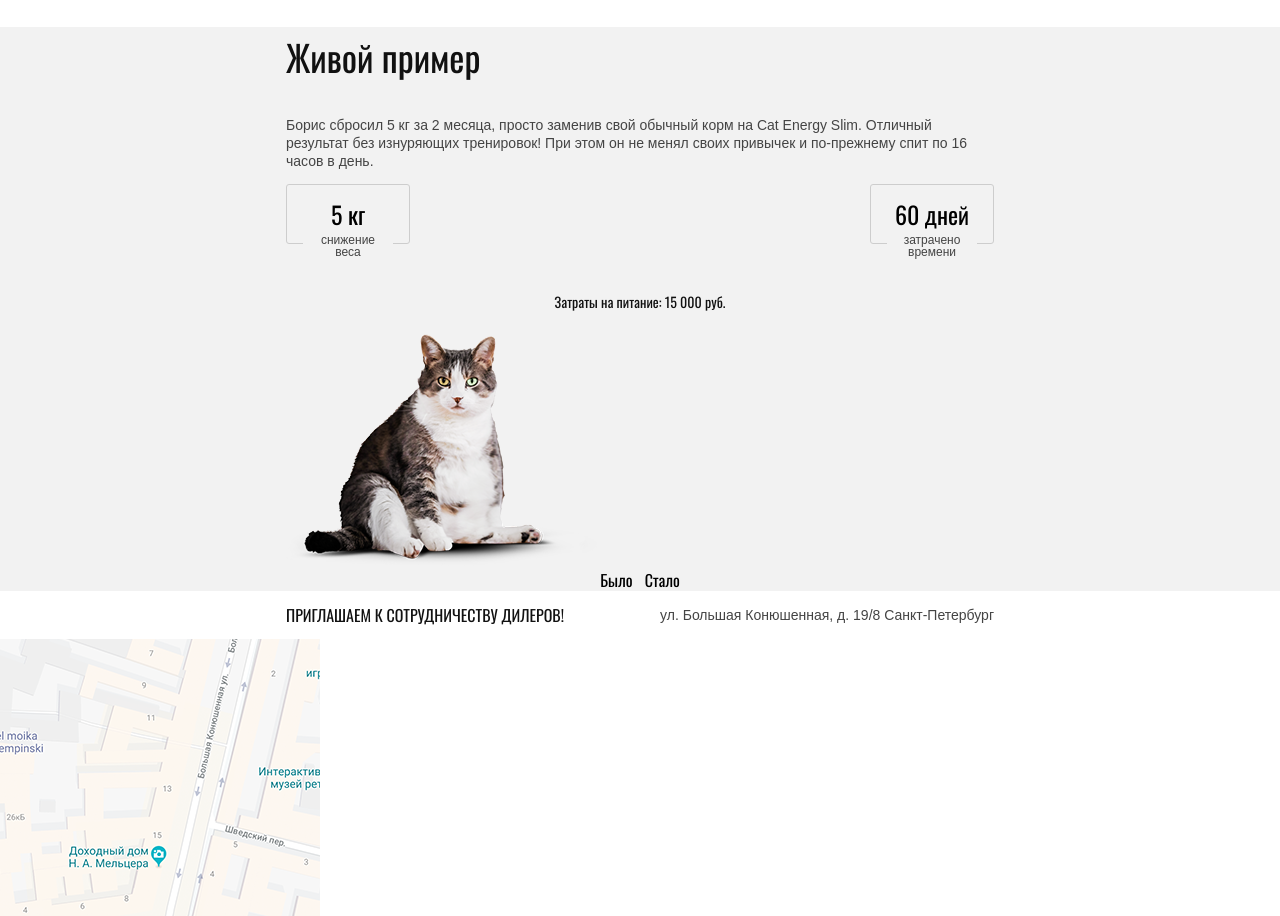
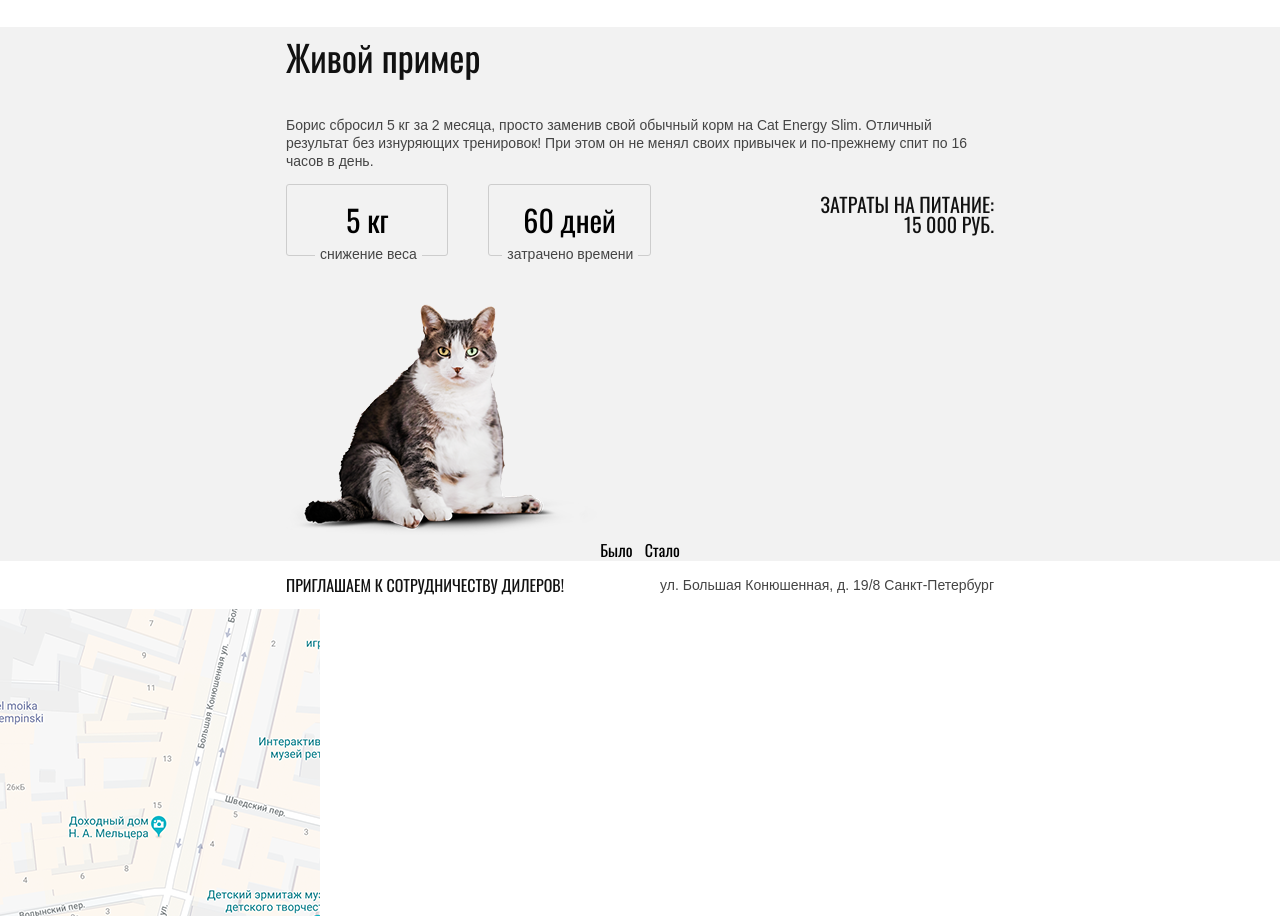
Before and after one commit to SectorPriz/989843-cat-energy-18, a plain HTML site: page source/index.html in a window 1280 px wide. Shown: the part 2490-3406 px from the top of the page. Drawn offline with nearby package versions, Linux system fonts and the light colour scheme; files that its build step writes are made by us from their sources.

Commit message:
Начал адаптив блока exemple

```diff
--- a/source/index.html
+++ b/source/index.html
@@ -14,7 +14,8 @@
         <picture>
           <source media="(min-width: 1440px)" srcset="img/logo-desktop.svg">
           <source media="(min-width: 768px)" srcset="img/logo-tablet.svg">
-          <img class="main-nav__logo-img" src="img/logo-mobile.svg" width="191" height="39" alt="Питание для котов Cat Energy">
+          <img class="main-nav__logo-img" src="img/logo-mobile.svg" width="191" height="39"
+            alt="Питание для котов Cat Energy">
         </picture>
         <a class="main-nav__logo-link">
         </a>
@@ -48,9 +49,11 @@
         </div>
         <div class="hero__wrapper-img">
           <picture>
-            <source media="(min-width: 1440px)" srcset="img/index-can-desktop@1x.png 1x, img/index-can-desktop@2x.png 2x">
+            <source media="(min-width: 1440px)"
+              srcset="img/index-can-desktop@1x.png 1x, img/index-can-desktop@2x.png 2x">
             <source media="(min-width: 768px)" srcset="img/index-can-tablet@1x.jpg 1x, img/index-can-tablet@2x.jpg 2x">
-            <img class="hero__img" src="img/index-can-mobile@1x.png" srcset="img/index-can-mobile@2x.png 2x" alt="Питание Cat Energy Pro со вкусом курицы">
+            <img class="hero__img" src="img/index-can-mobile@1x.png" srcset="img/index-can-mobile@2x.png 2x"
+              alt="Питание Cat Energy Pro со вкусом курицы">
           </picture>
         </div>
       </div>
@@ -103,21 +106,27 @@
   <section class="example">
     <div class="container">
       <h2 class="example__title">Живой пример</h2>
+      <div class="example__wrapper">
+        <div class="example__advantages-wrapper">
           <p class="example__description">Борис сбросил 5 кг за 2 месяца, просто заменив свой обычный корм на Cat Energy
             Slim.
-        Отличный результат без изнуряющих тренировок! При этом он не менял своих привычек и по-прежнему спит по 16 часов
+            Отличный результат без изнуряющих тренировок! При этом он не менял своих привычек и по-прежнему спит по 16
+            часов
             в день. </p>
+          <div class="example__value-wrapper">
             <ul class="example__illustration-list">
               <li class="example__illustration-item">
                 <p class="example__illustration-value example__illustration-value--border-weight">5 кг</p>
-          <p class="example__illustration-description">снижение веса</p>
+                <p class="example__illustration-description example__illustration-description--weight">снижение веса</p>
               </li>
               <li class="example__illustration-item">
                 <p class="example__illustration-value example__illustration-value--border-day">60 дней</p>
                 <p class="example__illustration-description">затрачено времени</p>
               </li>
             </ul>
-      <p class="example__illustration-price">Затраты на питание: 15 000 руб.</p>
+            <p class="example__illustration-price">Затраты на питание: <span>15 000 руб.</span></p>
+          </div>
+        </div>
         <div class="example__illustration-slider example__slider">
           <ul class="example__slider-list">
             <li class="example__slider-item">
@@ -136,6 +145,7 @@
             <div class="example__illustration-bar example__illustration-bar--after"></div>
           </div>
           <button class="example__illustration-button" type="button">Стало</button>
+        </div>
       </div>
     </div>
   </section>
--- a/source/sass/blocks/example.scss
+++ b/source/sass/blocks/example.scss
@@ -19,13 +19,16 @@
 .example__illustration-list {
   @include reset-list;
   display: flex;
-  justify-content: space-between;
+  margin: 0 -15px;
+  position: relative;
+  padding-bottom: 40px;
 }
 
 .example__illustration-item {
   display: flex;
   flex-direction: column;
   position: relative;
+  padding: 0 15px;
 }
 
 .example__illustration-value {
@@ -38,11 +41,11 @@
 }
 
 .example__illustration-value--border-weight {
-  padding: 17px 0;
+  padding: 17px 44px;
 }
 
 .example__illustration-value--border-day {
-  padding: 17px 0;
+  padding: 17px 24px;
 }
 
 .example__illustration-description {
@@ -51,19 +54,25 @@
   font-size: 12px;
   line-height: 12px;
   text-align: center;
-  padding: 5px 10px;
   background-color: $color-bg-light-grey;
-  /*временно*/
-  width: 90px;
-  margin: 0 17px;
-  position: relative;
-  top: -15px;
+  position: absolute;
+  border-bottom: 0;
+  left: 4px;
+  bottom: -13px;
+  padding: 0 3px;
+  margin: 0 25px;
+}
+
+.example__illustration-description--weight {
+  margin: 0 31px;
 }
 
 .example__illustration-price {
+  display: flex;
   font-size: 14px;
-  text-align: center;
+  padding-left: 50px;
   color: $color-black-font;
+  text-transform: uppercase;
 }
 
 .example__slider-list {
@@ -87,3 +96,70 @@
 .example__img-pro {
   display: none;
 }
+
+@media (min-width: $tablet-width) {
+  .example__value-wrapper {
+    display: flex;
+  }
+
+  .example__illustration-list {
+    margin: 0 -20px;
+    margin-right: auto;
+    display: flex;
+  }
+
+  .example__illustration-item {
+    padding: 0 20px;
+  }
+
+  .example__illustration-price {
+    flex-direction: column;
+    text-align: right;
+    margin: 0;
+    padding-top: 10px;
+    padding-left: 0;
+    font-size: 20px;
+    line-height: 20px;
+  }
+
+  .example__illustration-value {
+    font-size: 30px;
+  }
+
+  .example__illustration-description {
+    font-size: 14px;
+    padding: 0 5px;
+    margin: 0 30px;
+    bottom: -4px;
+  }
+
+  .example__illustration-description--weight {
+    margin: 0 45px;
+  }
+
+  .example__illustration-value--border-weight {
+    padding: 23px 59px;
+  }
+
+  .example__illustration-value--border-day {
+    padding: 23px 34px;
+  }
+}
+
+@media (min-width: $desktop-width) {
+  .example__wrapper {
+    display: flex;
+  }
+
+  .example__value-wrapper {
+    flex-direction: column;
+  }
+
+  .example__advantages-wrapper {
+    width: 50%;
+  }
+
+  .example__illustration-price {
+    text-align: left;
+  }
+}
```
Lines whose indentation alone changed are shown as unchanged.
